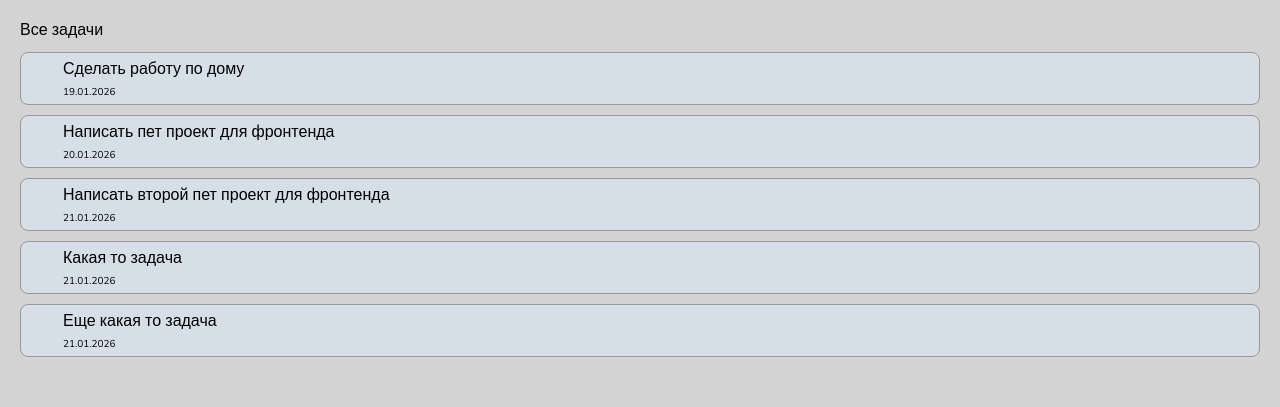
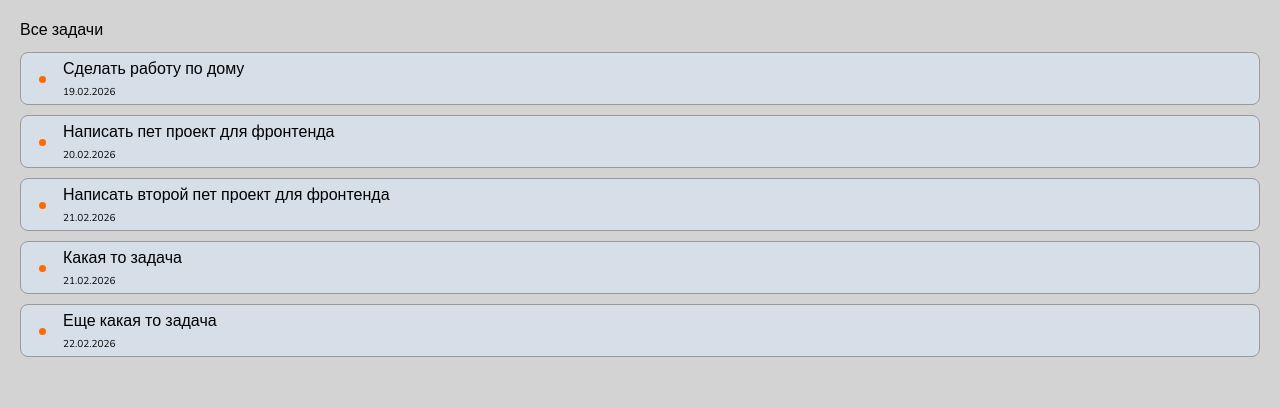
Before and after one commit to Dendru/to-do-list, a Vue app: page / in a window 1280 px wide. Shown: the part 220-627 px from the top of the page. Built offline with nearby package versions, Linux system fonts and the light colour scheme.

Commit message:
A scenario for completing the task was developed and implemented

```diff
--- a/src/components/TasksPage.vue
+++ b/src/components/TasksPage.vue
@@ -7,18 +7,19 @@
         class="task"
         :class="{
           completed: task.completed,
-          selected: selectedTaskId === task.id,
+          selected: selectedTaskId === task.id && !task.completed,
         }"
         @click="selectedTask(task.id)"
       >
+        <div :class="{'current-task': !task.completed}"></div>
         <p class="task__name">{{ task.title }}</p>
         <p class="task__description" v-if="selectedTaskId === task.id">
           {{ task.description }}
         </p>
         <p class="task__date">{{ task.date }}</p>
         <div v-if="selectedTaskId === task.id" class="btn-group">
-          <v-btn color="green" icon="mdi-check" @click="completeTask(task.id)"></v-btn>
-          <v-btn icon="mdi-pencil" color="blue" @click="startEdit(task)"></v-btn>
+          <v-btn color="green" icon="mdi-check" :disabled="task.completed" @click="completeTask(task.id)"></v-btn>
+          <v-btn icon="mdi-pencil" color="blue" :disabled="task.completed" @click="startEdit(task)"></v-btn>
           <v-btn color="red" icon="mdi-delete" @click="deleteTask(task.id)"></v-btn>
         </div>
       </li>
--- a/src/stores/tasks.js
+++ b/src/stores/tasks.js
@@ -7,7 +7,7 @@ export const useTasksStore = defineStore('tasks', () => {
             id: 1,
             title: "Сделать работу по дому",
             description: "Пропылесосить квартиру",
-            date: "19.01.2026",
+            date: "19.02.2026",
             completed: false,
             checked: false,
         },
@@ -15,7 +15,7 @@ export const useTasksStore = defineStore('tasks', () => {
             id: 2,
             title: "Написать пет проект для фронтенда",
             description: "Lorem",
-            date: "20.01.2026",
+            date: "20.02.2026",
             completed: false,
             checked: false,
         },
@@ -24,7 +24,7 @@ export const useTasksStore = defineStore('tasks', () => {
             title: "Написать второй пет проект для фронтенда",
             description:
                 "Хочу сделать проект, который будет не стыдно представить на собеседовании и показать HR ",
-            date: "21.01.2026",
+            date: "21.02.2026",
             completed: false,
             checked: false,
         },
@@ -33,7 +33,7 @@ export const useTasksStore = defineStore('tasks', () => {
             title: "Какая то задача",
             description:
                 "Хочу сделать проект, который будет не стыдно представить на собеседовании и показать HR ",
-            date: "21.01.2026",
+            date: "21.02.2026",
             completed: false,
             checked: false,
         },
@@ -42,7 +42,7 @@ export const useTasksStore = defineStore('tasks', () => {
             title: "Еще какая то задача",
             description:
                 "Хочу сделать проект, который будет не стыдно представить на собеседовании и показать HR ",
-            date: "21.01.2026",
+            date: "22.02.2026",
             completed: false,
             checked: false,
         },
@@ -74,9 +74,12 @@ export const useTasksStore = defineStore('tasks', () => {
     };
 
     function completeTask(id) {
-        tasks.value = tasks.value
-    }
+        const task = tasks.value.find(t => t.id === id)
 
+        if (!task) return
+
+        task.completed = true
+    };
     return {
         tasks,
         editableTask,
--- a/src/style.css
+++ b/src/style.css
@@ -85,6 +85,7 @@ p {
   min-height: 53px;
   border: 1px solid #999;
   margin-bottom: 10px;
+  position: relative;
 }
 
 .completed {
@@ -101,13 +102,16 @@ p {
   justify-content: space-around;
 }
 
-/* .current-task {
-  position: relative;
-  width: 6px;
-  height: 6px;
+.current-task {
+  position: absolute;
+  left: 18px;
+  top: 23px;
+  width: 7px;
+  height: 7px;
   border-radius: 50%;
-  color: #FF6A00;
-} */
+  background-color: #FF6A00;
+  margin-right: 8px;
+}
 
 .task__name {
   margin: 4px 42px;
```
